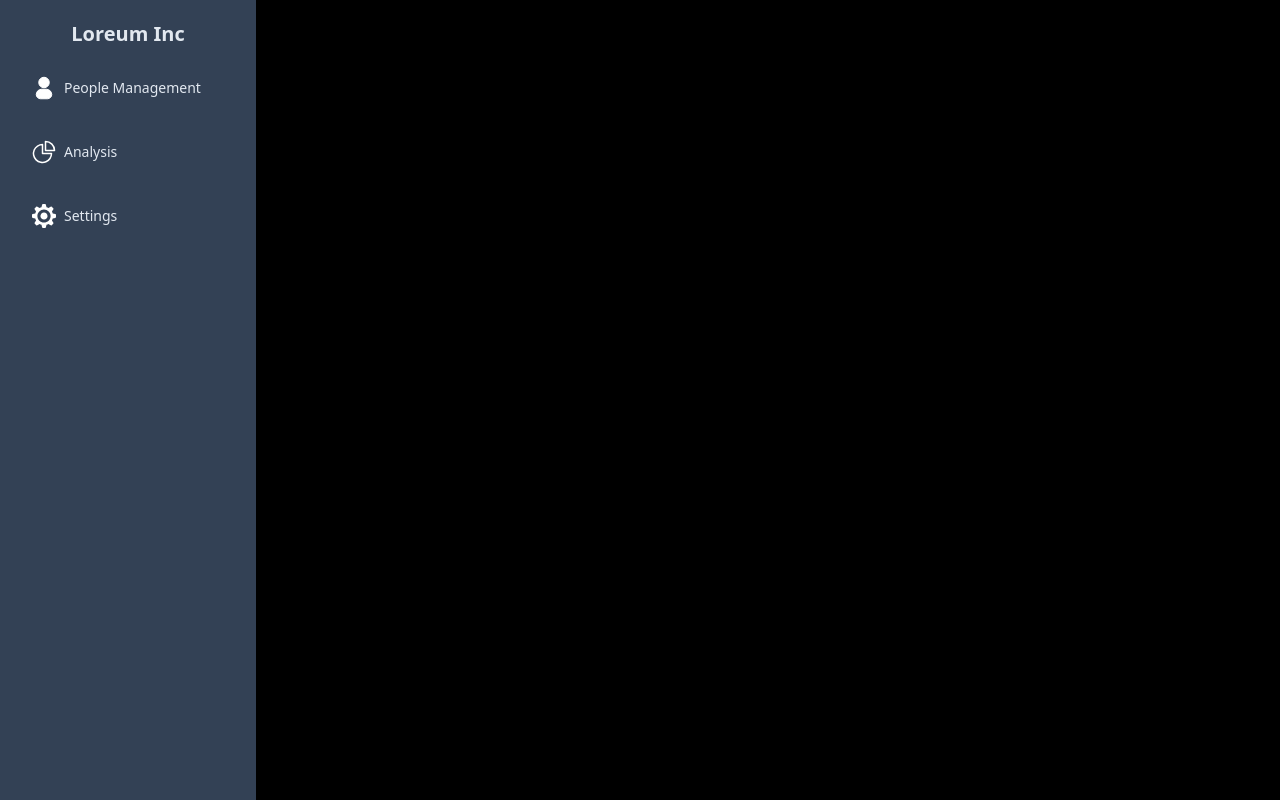
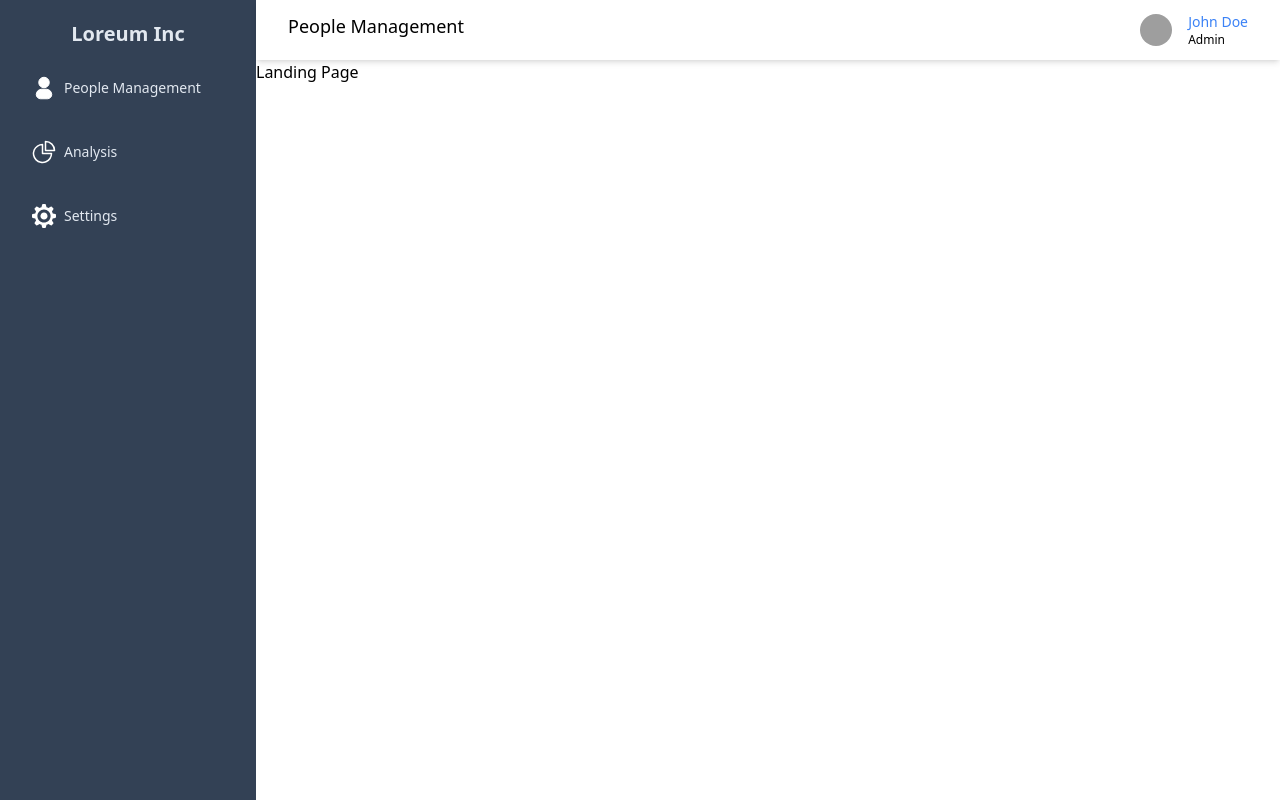
Before and after one commit to EdwinWalela/loreum-inc, a React (Vite) app: page / in a window 1280 px wide. Built offline with nearby package versions, Linux system fonts and the light colour scheme; grey boxes are pictures that could not be loaded.

Commit message:
improve header responsiveness

```diff
--- a/src/App.tsx
+++ b/src/App.tsx
@@ -1,12 +1,16 @@
 import './App.css';
 import LandingPage from './pages/Landing';
 import NavBar from './Layout/Navbar';
+import Header from './Layout/Header';
 
 const App = () => {
 	return (
 		<div className="md:flex h-screen">
 			<NavBar />
-			<LandingPage />
+			<div className="md:w-4/5">
+				<Header />
+				<LandingPage />
+			</div>
 		</div>
 	);
 };
--- /dev/null
+++ b/src/Layout/Header/index.tsx
@@ -0,0 +1,18 @@
+const Header = () => {
+	return (
+		<div className="md:flow-root shadow-md py-3 px-8">
+			<h1 className="md:float-left font-medium text-lg text-center md:text-left">
+				People Management
+			</h1>
+			<div className="md:float-right md:flex items-center hidden md:block">
+				<img src="https://picsum.photos/200" className="w-8 h-8 rounded-full mr-4" />
+				<div className="">
+					<p className="text-sm text-blue-500">John Doe</p>
+					<p className="text-xs">Admin</p>
+				</div>
+			</div>
+		</div>
+	);
+};
+
+export default Header;
--- a/src/Layout/Navbar/navItem.tsx
+++ b/src/Layout/Navbar/navItem.tsx
@@ -24,7 +24,7 @@ const NavItem = (props: { type: string }) => {
 	}
 
 	return (
-		<li className="md:px-8 py-3 inline-block md:block md:mx-0 mx-10 md:mb-4 cursor-pointer hover:border-l-4 transition-all ease-in-out">
+		<li className="md:px-8 py-3 inline-block md:block md:mx-0 mx-10 md:mb-4 cursor-pointer md:hover:border-l-4 transition-all ease-in-out">
 			<div className="flex items-center">
 				<img src={icon} className="w-6 mr-2" />
 				<p className="text-sm hidden md:block">{title}</p>
--- a/src/pages/Landing/index.tsx
+++ b/src/pages/Landing/index.tsx
@@ -1,6 +1,6 @@
 const LandingPage = () => {
 	return (
-		<div className="md:w-4/5 bg-black">
+		<div className="">
 			<h1>Landing Page</h1>
 		</div>
 	);
```
